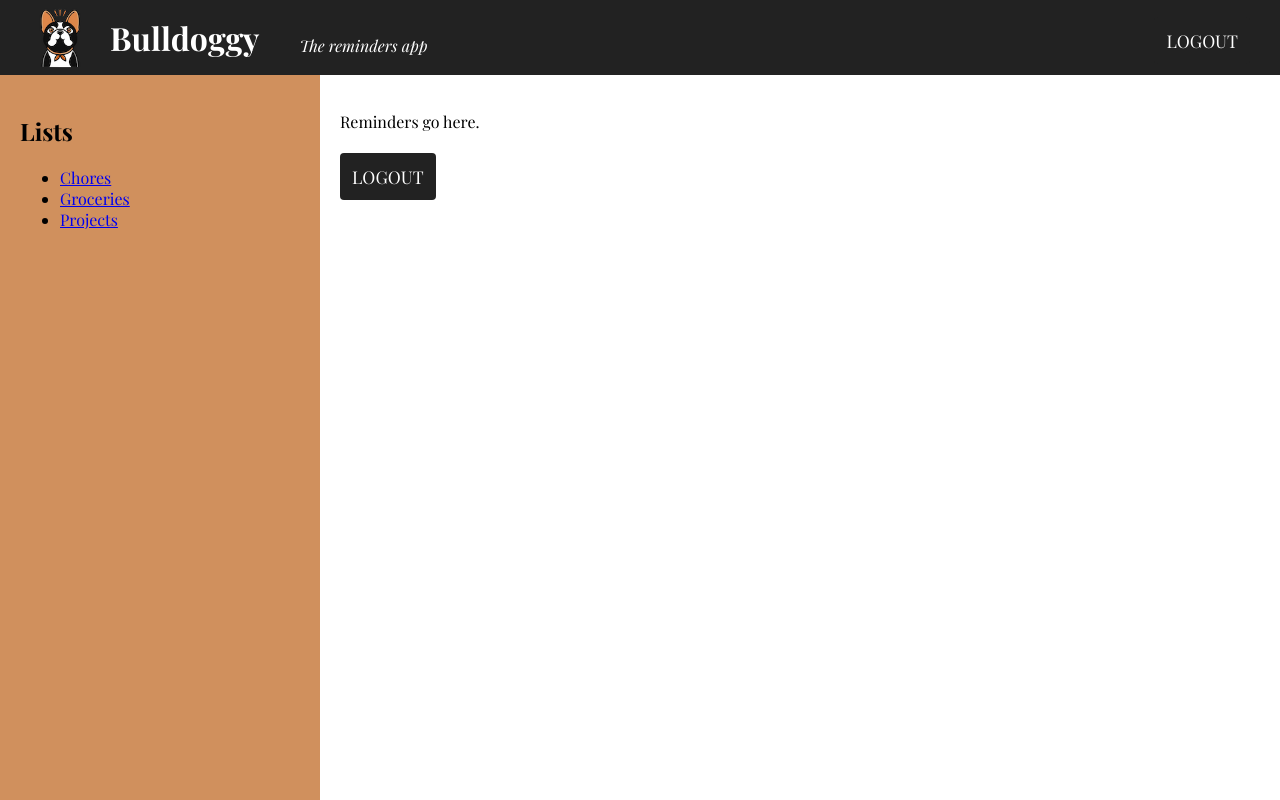
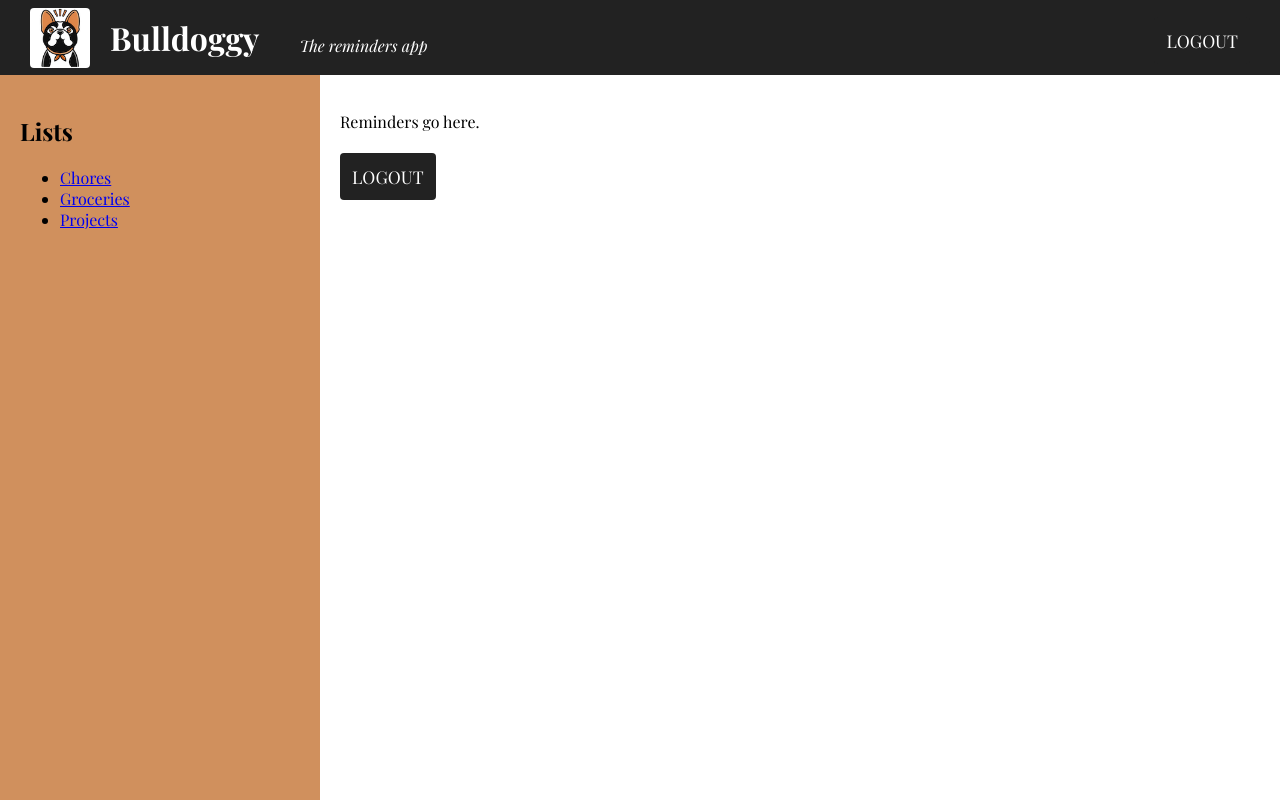
Before and after one commit to AutomationPanda/bulldoggy-reminders-app, a FastAPI app: template templates/reminders.html in a window 1280 px wide. Run offline with FastAPI, Linux system fonts and the light colour scheme; the template is opened without the code that fills it, so the values that code supplies are empty.

Commit message:
Logo background improvement

```diff
--- a/static/css/reminders.css
+++ b/static/css/reminders.css
@@ -11,6 +11,11 @@ body {
   display: flex;
   align-items: center;
   padding: 0 30px;
+}
+
+.title-bar img {
+  background-color: white;
+  border-radius: 4px;
 }
 
 .title-bar h1 {
```
